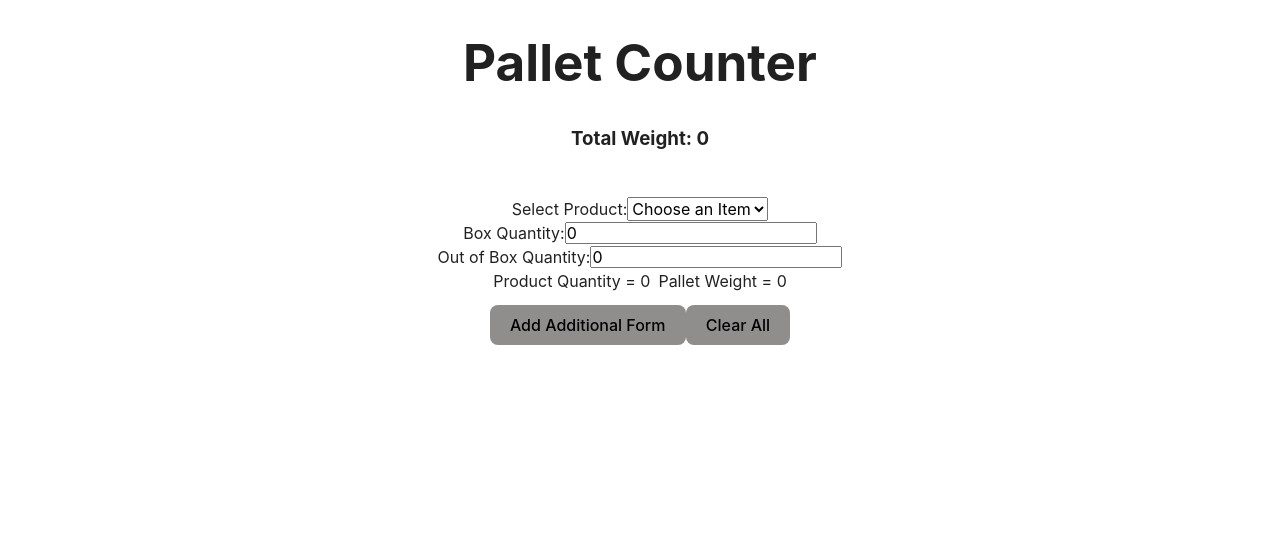
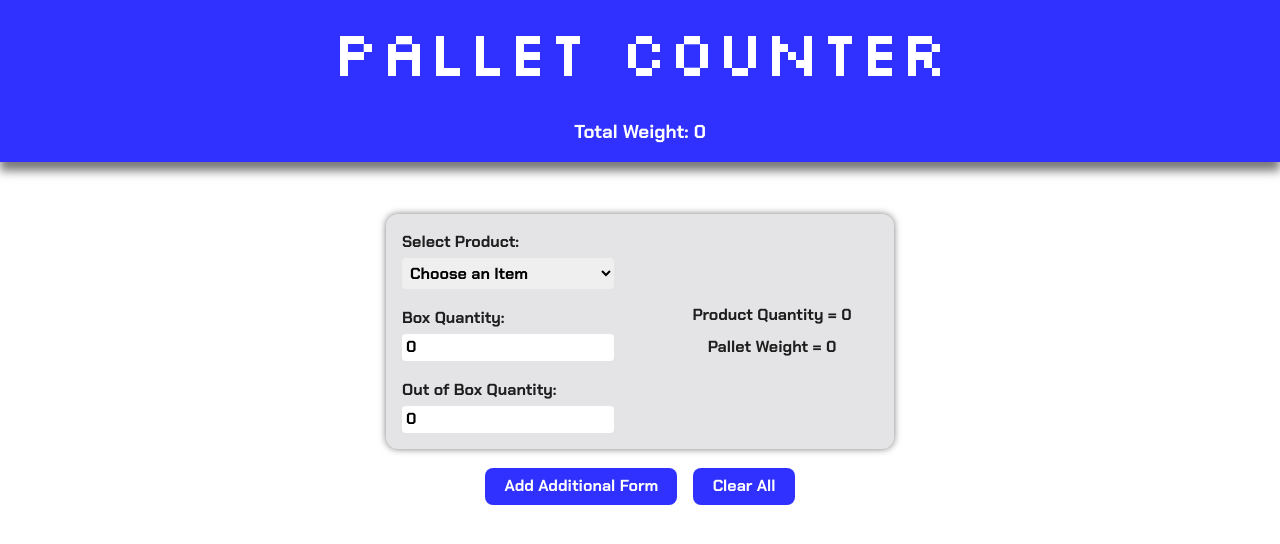
Before and after one commit to Jayrassic/react_pallet_counter, a React (Vite) app: page / in a window 1280 px wide. Shown: the top 544 px of the page. Built offline with nearby package versions, Linux system fonts and the light colour scheme.

Commit message:
Added custom styles

```diff
--- a/src/styles/index.css
+++ b/src/styles/index.css
@@ -1,5 +1,5 @@
 :root {
-  font-family: Inter, system-ui, Avenir, Helvetica, Arial, sans-serif;
+  font-family: "Chakra Petch", sans-serif;
   line-height: 1.5;
   font-weight: 400;
   font-size: 16px;
@@ -17,21 +17,11 @@
 #root {
   max-width: 1440px;
   margin: 0 auto;
-  text-align: center;
 }
 
 * {
   padding: 0;
   margin: 0;
-}
-
-a {
-  font-weight: 500;
-  color: #646cff;
-  text-decoration: inherit;
-}
-a:hover {
-  color: #535bf2;
 }
 
 body {
@@ -41,48 +31,117 @@ body {
 }
 
 h1 {
-  font-size: 3.2rem;
+  font-family: "Silkscreen", sans-serif;
+  font-size: 4rem;
   line-height: 1.1;
+  margin: 0;
+  padding: 1rem;
+}
+
+h3 {
+  padding: 1rem;
+}
+
+input,
+select {
+  padding: 0.25rem;
+  border-radius: 0.25rem;
+  border: none;
+  transition: transform 0.2s ease-in, box-shadow 0.1s ease-in;
+}
+
+input:focus,
+select:focus {
+  transform: scale(1.1);
+  outline: none;
+  box-shadow: 0px 0px 11px 1px rgba(19, 19, 19, 0.559);
 }
 
 button {
   border-radius: 8px;
-  border: 1px solid transparent;
+  border: none;
   padding: 0.6rem 1.2rem;
   font-size: 1rem;
   font-weight: 500;
   font-family: inherit;
-  background-color: #908d8d;
+  background-color: rgb(48, 48, 255);
+  color: white;
   cursor: pointer;
-  transition: border-color 0.25s;
+  transition: transform 0.2s ease-in, box-shadow 0.1s ease-in;
 }
-button:hover {
-  border-color: #646cff;
-}
-button:focus,
-button:focus-visible {
-  outline: 4px auto -webkit-focus-ring-color;
+button:hover,
+button:focus {
+  transform: scale(1.1);
+  background-color: rgb(87, 87, 249);
+  box-shadow: 0px 0px 7px 0px rgba(19, 19, 19, 0.559);
 }
 
-header {
+button:active {
+  background-color: rgb(40, 40, 187);
+  box-shadow: inset 0px 0px 6px 4px rgba(19, 19, 19, 0.559);
+}
+
+.title {
   background-color: rgb(48, 48, 255);
   color: white;
-  padding: 1.2rem;
+  text-align: center;
+  position: relative;
+  z-index: 1;
+}
+
+.top-total {
+  position: sticky;
+  background-color: rgb(48, 48, 255);
+  color: white;
+  box-shadow: 0px 9px 9px 0px rgba(19, 19, 19, 0.559);
+  text-align: center;
+  top: 0%;
 }
 
 section {
+  margin: 0 auto;
+  display: flex;
+  flex-direction: column;
   padding: 2rem 0;
+  align-items: center;
 }
 
 .form-holder {
-  padding: 0.75rem;
+  /* display: inline-flex; */
+  display: grid;
+  grid-template-columns: 1fr 1fr;
+  padding: 1rem;
+  margin: 1.2rem;
+  justify-content: center;
+  flex-wrap: wrap;
+  gap: 3.25rem;
+  background-color: #e4e4e7;
+  border-radius: 0.75rem;
+  flex-shrink: 0;
+  box-shadow: 0px 0px 7px 0px rgba(19, 19, 19, 0.559);
 }
 
 form {
+  display: flex;
+  flex-direction: column;
+  gap: 1.1rem;
 }
 
 .totals-box {
   display: flex;
+  flex-direction: column;
   justify-content: center;
+  align-items: center;
   gap: 0.5rem;
 }
+
+.input-container {
+  display: flex;
+  flex-direction: column;
+  gap: 0.25rem;
+}
+
+.btn-container {
+  display: flex;
+  gap: 1rem;
+}
```
